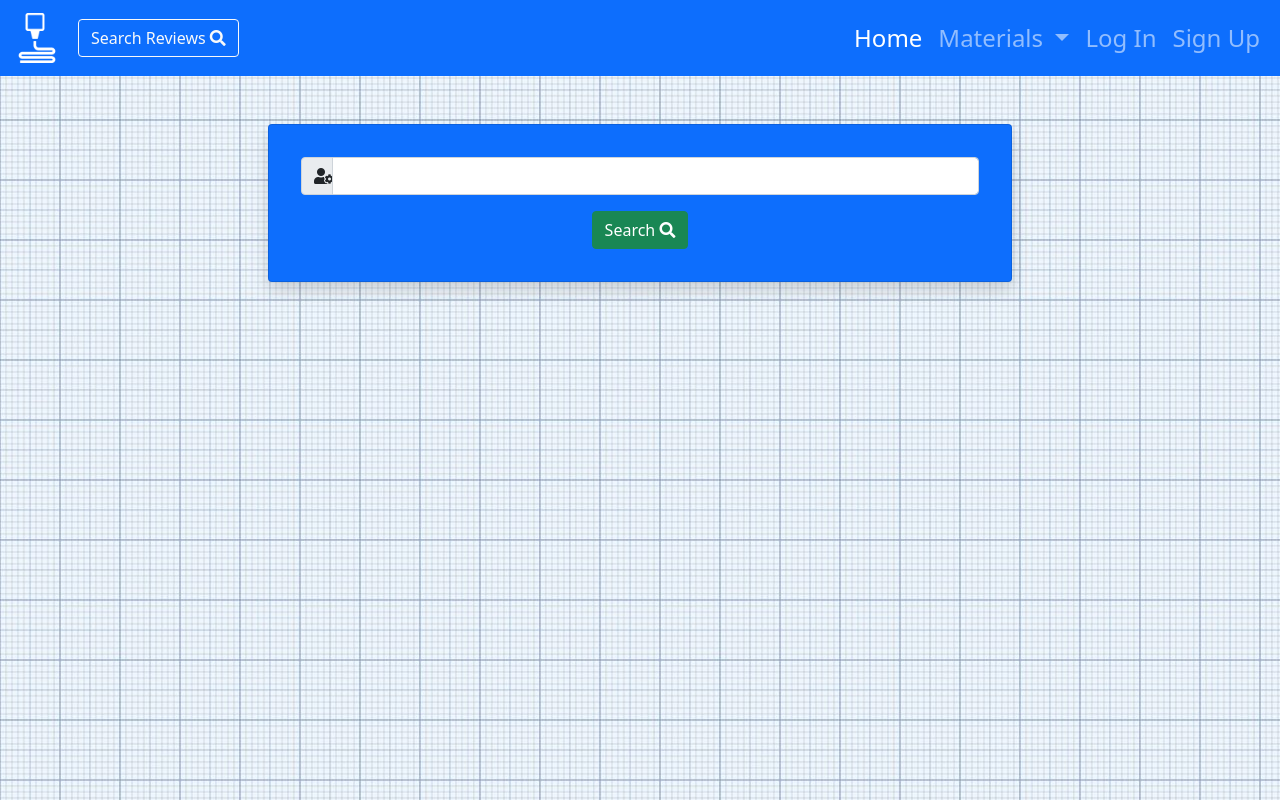
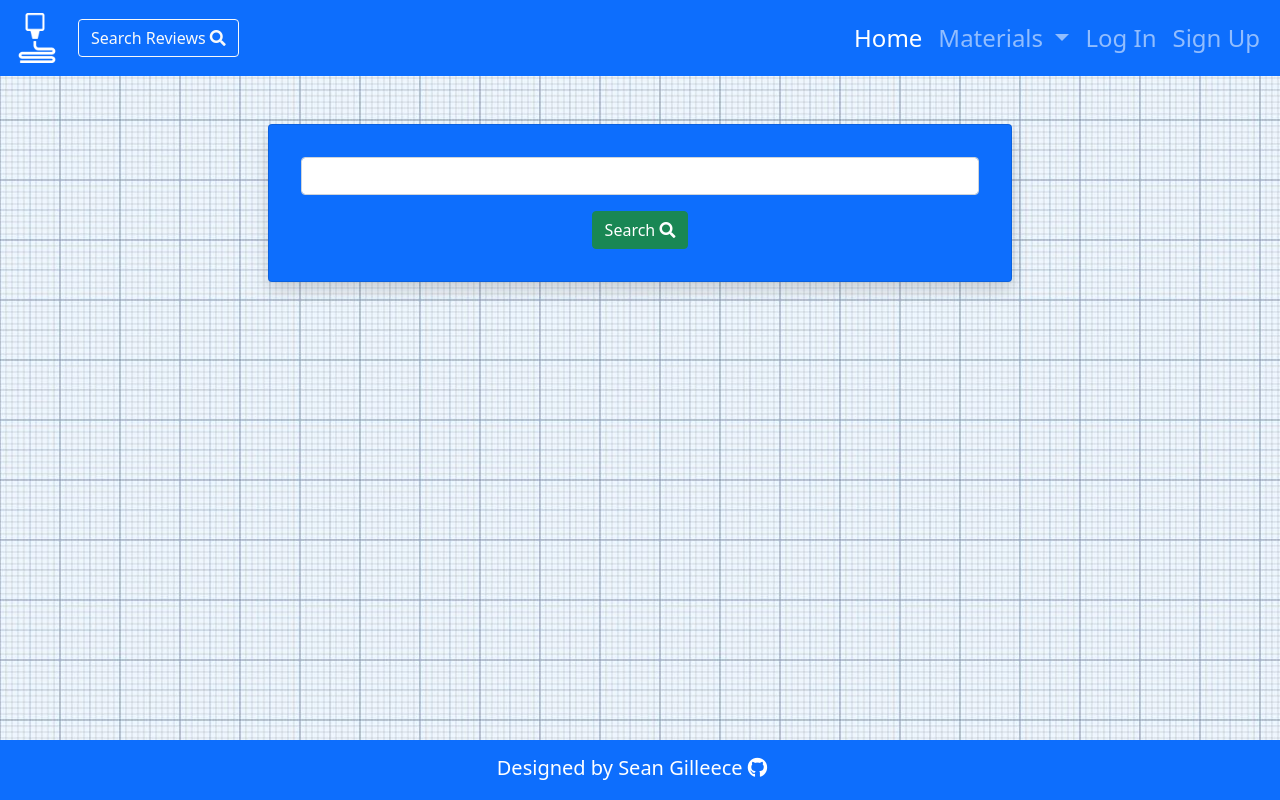
Before and after one commit to Gilleece/filament-review, a Flask app: page /search in a window 1280 px wide. Run offline with Flask 2, Linux system fonts and the light colour scheme; data that the repository does not hold is empty; some libraries are stand-ins or nearby versions.

Commit message:
add footer

```diff
--- a/static/css/style.css
+++ b/static/css/style.css
@@ -70,6 +70,23 @@
 .money {
     color: green;
 }
+
+/* Footer styles */
+html {
+  position: relative;
+  min-height: 100%;
+}
+body {
+  margin-bottom: 60px;
+}
+.footer {
+  position: absolute;
+  bottom: 0;
+  width: 100%;
+  height: 60px;
+  background-color: #0d6efd;
+}
+
 /***** Media Queries *****/
 
 @media (max-width: 767.98px) {
@@ -87,6 +104,11 @@
   animation-timing-function: linear;
 }
 
+.footer-link:hover{
+  animation: pulse 2s infinite;
+  animation-timing-function: linear;
+}
+
 @keyframes pulse {
   0% { transform: scale(1); }
   50% { transform: scale(1.1); }
--- a/templates/base.html
+++ b/templates/base.html
@@ -118,6 +118,12 @@
     {% endblock %}
     </main>
 
+    <footer class="footer">
+        <nav class="navbar navbar-dark justify-content-center">
+            <a class="navbar-brand footer-link" href="https://github.com/Gilleece">  Designed by Sean Gilleece <i class="fab fa-github"></i></a>
+        </nav>
+    </footer>
+
     <!-- Bootstrap JS -->
     <script src="https://cdn.jsdelivr.net/npm/bootstrap@5.0.0-beta2/dist/js/bootstrap.bundle.min.js"
         integrity="sha384-b5kHyXgcpbZJO/tY9Ul7kGkf1S0CWuKcCD38l8YkeH8z8QjE0GmW1gYU5S9FOnJ0"
--- a/templates/search.html
+++ b/templates/search.html
@@ -23,7 +23,6 @@
                     <div class="card-body">
                         <!-- Search Query -->
                         <div class="input-group flex-nowrap mb-3">
-                            <span class="input-group-text form-icon"><i class="fas fa-user-cog"></i></span>
                             {{ form.query(class_='form-control') }}
                         </div>
                         <!-- Submit button -->
```
